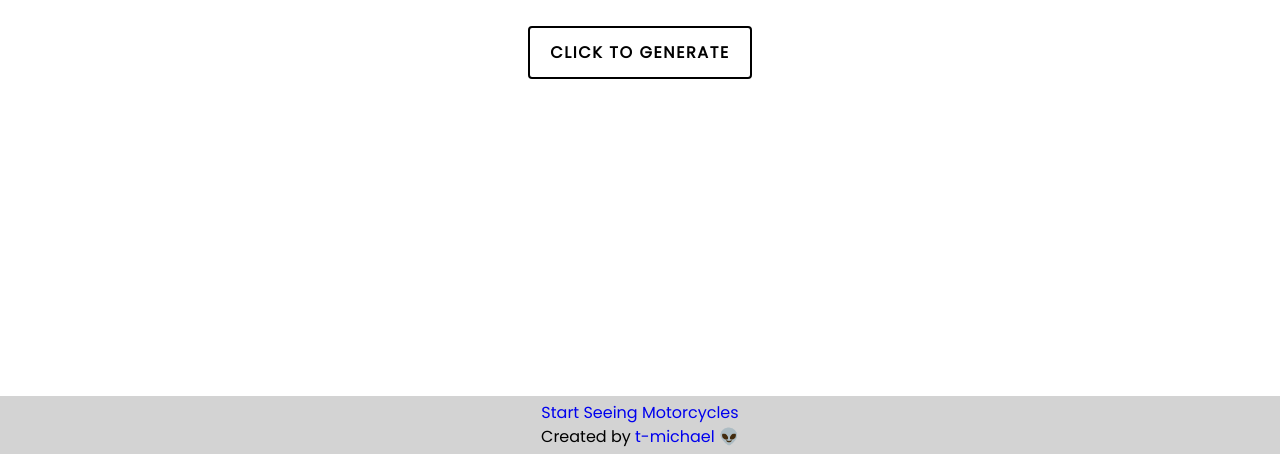
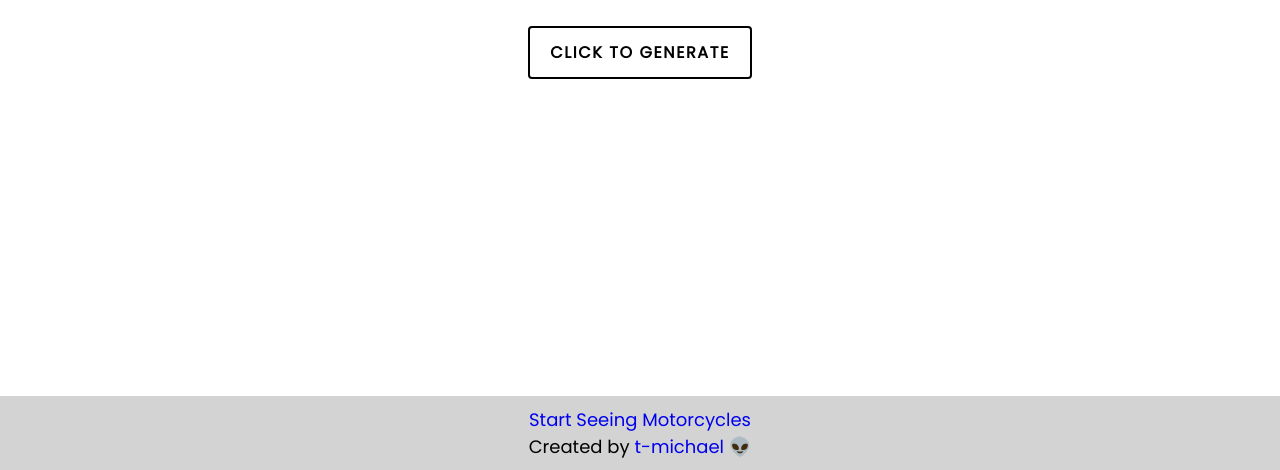
Before and after one commit to t-michael/color_toggle, a plain HTML site: page index.html in a window 1280 px wide. Shown: the part 484-954 px from the top of the page. Drawn offline with Linux system fonts and the light colour scheme.

Commit message:
updated header/footer styles

```diff
--- a/style.css
+++ b/style.css
@@ -171,6 +171,12 @@ main {
 .footer {
     background: #D3D3D3;
     text-align: center;
+    font-size: 18px;
     color: black;
-    padding: 5px;
+    padding: 10px;
+    bottom: 0;
 }
+
+.footer a:hover {
+    text-decoration: underline;
+}
```
